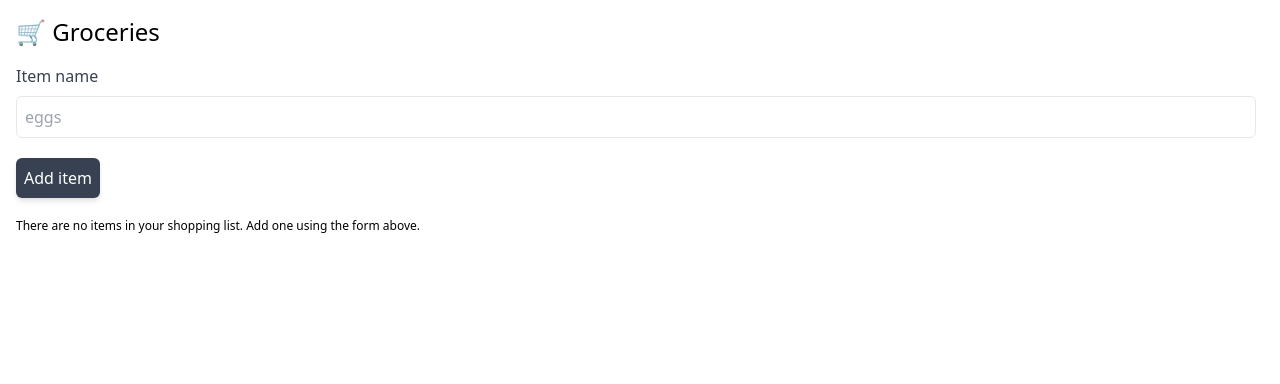
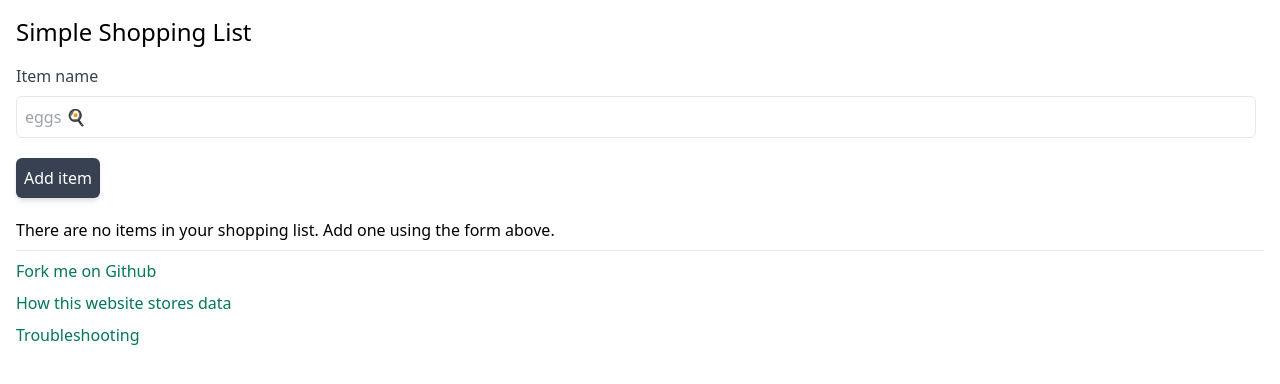
Before and after one commit to muyiwaolu/simple-shopping-list, a React (Create React App) app: page / in a window 1280 px wide. Shown: the top 384 px of the page. Built offline with nearby package versions, Linux system fonts and the light colour scheme.

Commit message:
Add links and description to footer

```diff
--- a/src/app/ShoppingListApp.tsx
+++ b/src/app/ShoppingListApp.tsx
@@ -1,17 +1,74 @@
-import React from "react";
+import React, { useState } from "react";
+import { ButtonLink, Link } from "../components/Link";
 import CreateShoppingListItemForm from "../components/CreateShoppingListItemForm/CreateShoppingListItemForm";
 import ShoppingList, { ShoppingListProps } from "../components/ShoppingList/ShoppingList";
 import { updateShoppingListInLocalStorage } from "../storage/shoppingList";
+import { DataStorageDisclosure, TroubleShootingHelp } from "./StaticContent";
+
+function Header(): JSX.Element {
+  return (
+    <header className="text-2xl mb-4">
+      Simple Shopping List
+    </header>
+  );
+}
+
+function Footer(): JSX.Element {
+  const [showFullDataStorageDisclosure, setshowFullDataStorageDisclosure] = useState(false);
+  const [showTroubleShootingHelp, setShowTroubleShootingHelp] = useState(false);
+
+  const fullDataStorageDisclosure = (
+    <div>
+      <ButtonLink
+        name="Show less"
+        onClick={() => setshowFullDataStorageDisclosure(false)}
+      />
+      <DataStorageDisclosure />
+    </div>
+  );
+
+  const troubleShootingHelp = (
+    <div>
+      <ButtonLink
+        name="Show less"
+        onClick={() => setShowTroubleShootingHelp(false)}
+      />
+      <TroubleShootingHelp />
+    </div>
+  );
+
+  return (
+    <footer className="flex flex-col items-start">
+      <aside className="mb-2">
+        <Link
+          title="Fork me on Github"
+          href="https://github.com/muyiwaolu/simple-shopping-list"
+        />
+      </aside>
+      {!showFullDataStorageDisclosure && (
+        <ButtonLink
+          name="How this website stores data"
+          onClick={() => setshowFullDataStorageDisclosure(true)}
+        />
+      )}
+      {showFullDataStorageDisclosure && fullDataStorageDisclosure}
+      {!showTroubleShootingHelp && (
+        <ButtonLink
+          name="Troubleshooting"
+          onClick={() => setShowTroubleShootingHelp(true)}
+        />
+      )}
+      {showTroubleShootingHelp && troubleShootingHelp}
+    </footer>
+  );
+}
 
 export default function ShoppingListApp(props: ShoppingListProps): JSX.Element {
   const { shoppingList, setShoppingList } = props;
   return (
-    <section className="container mt-2 px-4 lg:px0">
-      <header className="text-2xl my-4">
-        <span role="img" aria-label="Trolley">🛒</span>
-        {" "}
-        Groceries
-      </header>
+    <section className="container my-4 px-4 lg:px0">
+      <div>
+        <Header />
         <CreateShoppingListItemForm
           shoppingList={shoppingList}
           setShoppingList={setShoppingList}
@@ -21,6 +78,9 @@ export default function ShoppingListApp(props: ShoppingListProps): JSX.Element {
           shoppingList={shoppingList}
           setShoppingList={setShoppingList}
         />
+      </div>
+      <hr className="my-2" />
+      <Footer />
     </section>
   );
 }
--- /dev/null
+++ b/src/app/StaticContent.tsx
@@ -0,0 +1,50 @@
+import React from "react";
+import { Link } from "../components/Link";
+
+export function DataStorageDisclosure(): JSX.Element {
+  return (
+    <div>
+      <p>
+        This website does not use cookies or share your data with third-parties
+        in any way shape or form.
+      </p>
+      <p>
+        The details of your shopping list are stored in your
+        browser&apos;s
+        {" "}
+        <Link
+          title="local storage"
+          href="https://developer.mozilla.org/en-US/docs/Web/API/Web_Storage_API"
+        />
+        {" "}
+        and attempts to restore the list whenever you reload the page.
+        If you want to remove the data stored in local storage, use the &quot;Clear&quot; button
+        above.
+      </p>
+    </div>
+  );
+}
+
+export function TroubleShootingHelp(): JSX.Element {
+  return (
+    <div>
+      <p>
+        Ensure you are using a modern browser that
+        {" "}
+        <Link
+          title="supports local storage"
+          href="https://caniuse.com/mdn-api_window_localstorage"
+        />
+        .
+      </p>
+      <p className="mt-2">
+        If data isn&apos;t being persisted when you refresh the page, it&apos;s
+        most likely because of the amount of data you&apos;re trying to add. This application is
+        designed to support simple shopping list items and can handle multiple thousands of items
+        easily on modern browsers.
+      </p>
+    </div>
+  );
+}
+
+export default {};
--- a/src/components/CreateShoppingListItemForm/CreateShoppingListItemForm.tsx
+++ b/src/components/CreateShoppingListItemForm/CreateShoppingListItemForm.tsx
@@ -42,7 +42,7 @@ export default function CreateShoppingListItemForm(
           data-testid={INPUT_ID}
           type="text"
           value={shoppingListItemName}
-          placeholder="eggs"
+          placeholder="eggs 🍳"
           onChange={(event) => {
             setShoppingListItemName(event.target.value);
           }}
--- /dev/null
+++ b/src/components/Link.tsx
@@ -0,0 +1,28 @@
+import React from "react";
+
+export function Link(props: {title: string; href: string}): JSX.Element {
+  const { title, href } = props;
+  return (
+    <a
+      className="text-green-700 hover:underline"
+      href={href}
+    >
+      {title}
+    </a>
+  );
+}
+
+export function ButtonLink(props: { name: string; onClick: () => void}) : JSX.Element {
+  const { name, onClick } = props;
+  return (
+    <button
+      className="text-green-700 hover:underline mb-2"
+      type="button"
+      onClick={() => onClick()}
+    >
+      {name}
+    </button>
+  );
+}
+
+export default {};
--- a/src/components/ShoppingList/ShoppingList.tsx
+++ b/src/components/ShoppingList/ShoppingList.tsx
@@ -8,7 +8,7 @@ export const SHOPPING_LIST_CLEAR_BUTTON_TEST_ID = "shopping-list-clear-button";
 
 function EmptyState() {
   return (
-    <aside data-testid={EMPTY_STATE_TEST_ID} className="text-xs">
+    <aside data-testid={EMPTY_STATE_TEST_ID}>
       There are no items in your shopping list. Add one using the form above.
     </aside>
   );
--- a/src/components/ShoppingListItem/ShoppingListItem.tsx
+++ b/src/components/ShoppingListItem/ShoppingListItem.tsx
@@ -58,7 +58,7 @@ export default function ShoppingListItem(props: ShoppingListItemProps): JSX.Elem
       </label>
       <button
         type="button"
-        className="ml-5 text-green-700"
+        className="ml-5 text-green-700 hover:underline"
         onClick={(event) => {
           event.preventDefault();
           removeShoppingListItem(id, shoppingList, setShoppingList);
```
Lines whose indentation alone changed are shown as unchanged.
